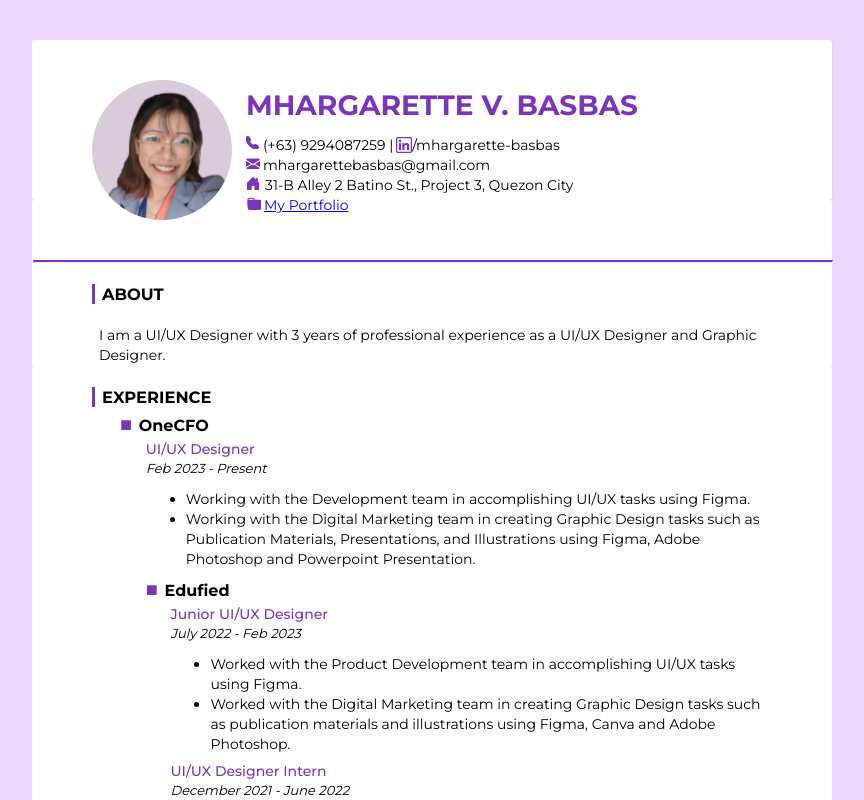
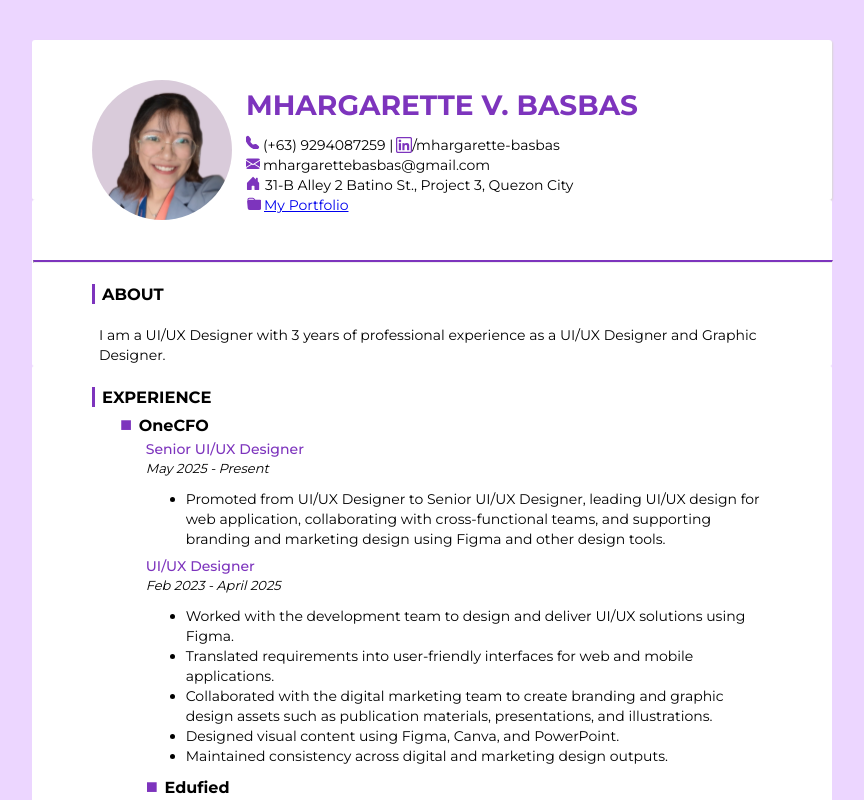
Before and after one commit to mvbasbas/resume, a React (Create React App) app: page / in a window 1280 px wide. Shown: the top 800 px of the page, without its empty margins (208-1072 px from the left). Built offline with nearby package versions, Linux system fonts and the light colour scheme.

Commit message:
experience update

```diff
--- a/src/components/Experience.js
+++ b/src/components/Experience.js
@@ -14,11 +14,21 @@ class Experience extends React.Component{
                                 <li>OneCFO</li>
                             </ul>
                             <div className = "li-container">
+                                <div className = "sub-text">Senior UI/UX Designer</div>
+                                <div className ="date">May 2025 - Present</div>
+                                <ul className ="sub-list">
+                                    <li>Promoted from UI/UX Designer to Senior UI/UX Designer, leading UI/UX design for web application, collaborating with cross-functional teams, and supporting branding and marketing design using Figma and other design tools.</li>
+
+                                </ul>
+
                                 <div className = "sub-text">UI/UX Designer</div>
-                                <div className ="date">Feb 2023 - Present</div>
+                                <div className ="date">Feb 2023 - April 2025</div>
                                 <ul className ="sub-list">
-                                    <li>Working with the Development team in accomplishing UI/UX tasks using Figma.</li>
-                                    <li>Working with the Digital Marketing team in creating Graphic Design tasks such as Publication Materials, Presentations, and Illustrations using Figma, Adobe Photoshop and Powerpoint Presentation.</li>
+                                    <li>Worked with the development team to design and deliver UI/UX solutions using Figma.</li>
+                                    <li>Translated requirements into user-friendly interfaces for web and mobile applications.</li>
+                                    <li>Collaborated with the digital marketing team to create branding and graphic design assets such as publication materials, presentations, and illustrations.</li>
+                                    <li>Designed visual content using Figma, Canva, and PowerPoint.</li>
+                                    <li>Maintained consistency across digital and marketing design outputs.</li>
                                 </ul>
 
 
```
